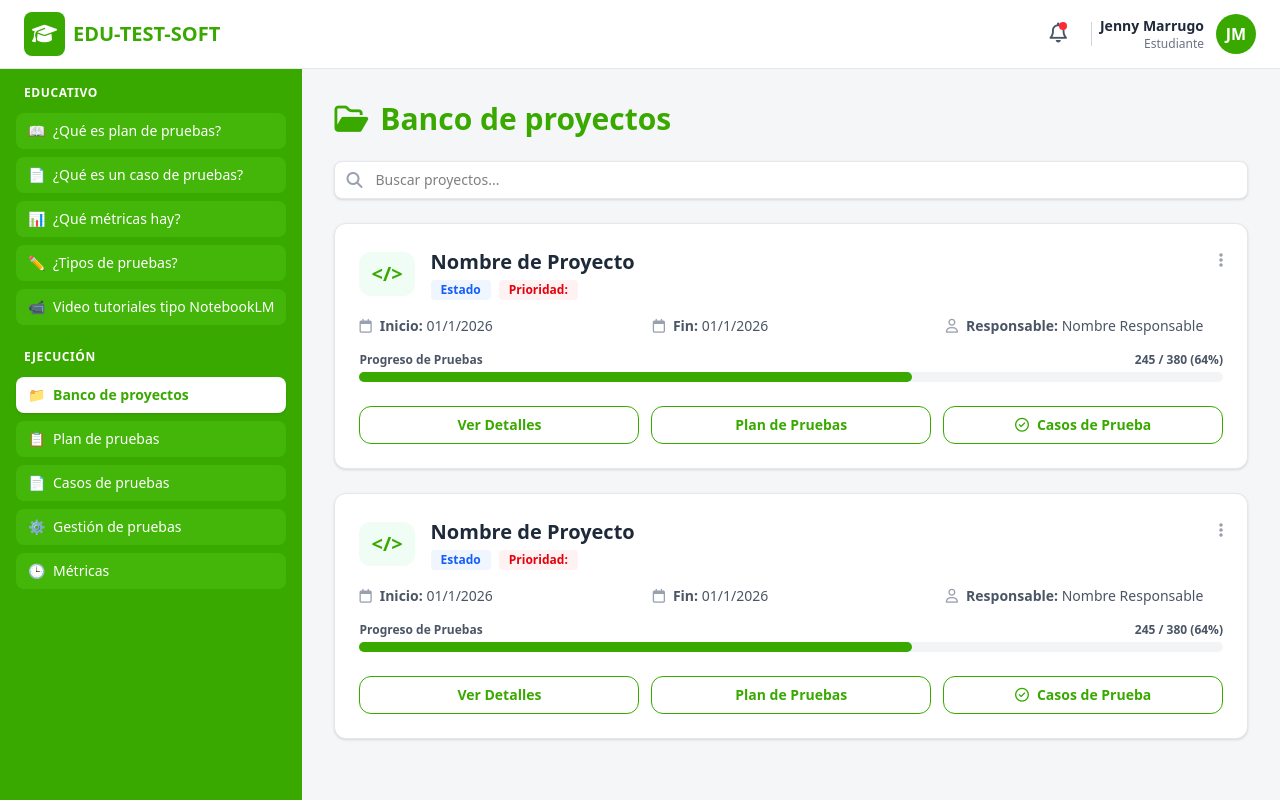
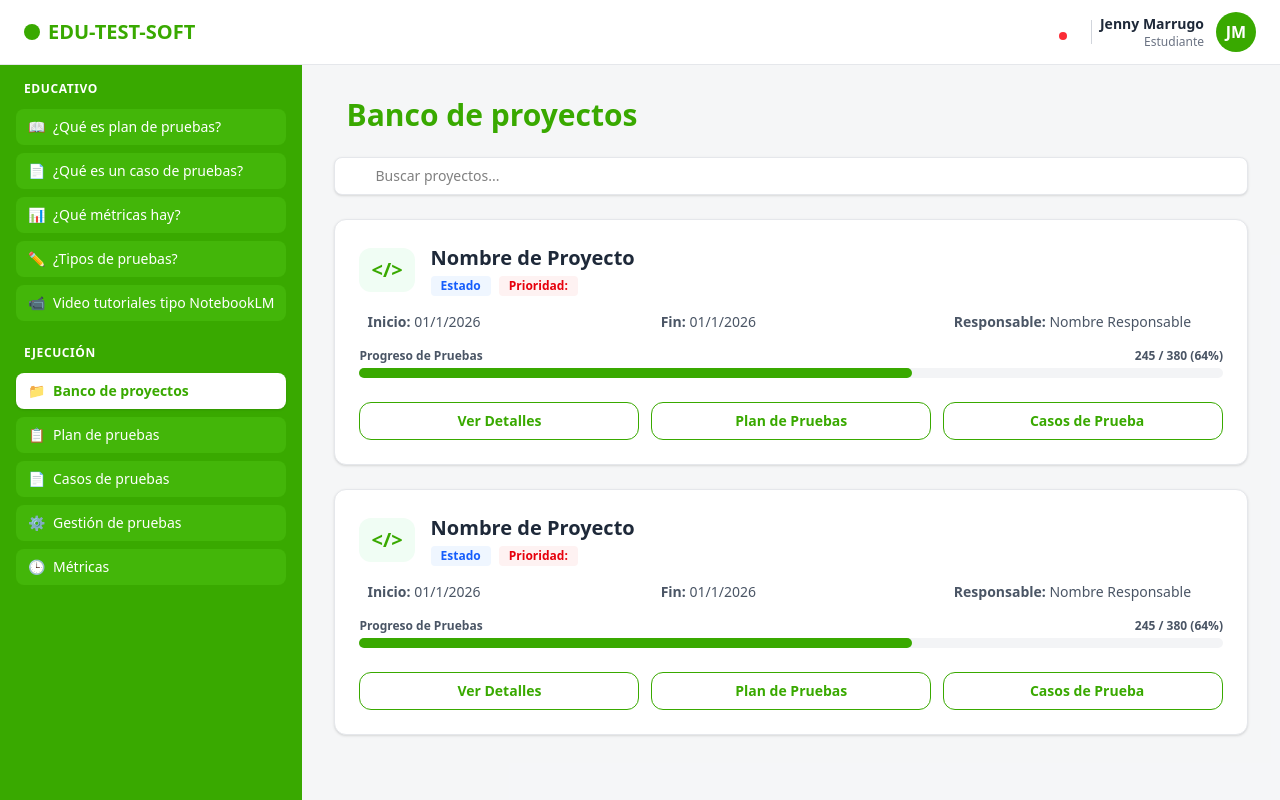
Before and after one commit to nicolasruizc05/Edu-test-soft, a website: page banco_de_proyecto.html in a window 1280 px wide. Drawn offline with Linux system fonts and the light colour scheme.

Commit message:
Add files via upload

```diff
--- a/banco_de_proyecto.html
+++ b/banco_de_proyecto.html
@@ -4,7 +4,6 @@
     <meta charset="UTF-8">
     <meta name="viewport" content="width=device-width, initial-scale=1.0">
     <link class="styles" rel="stylesheet" href="src/output.css">
-    <link rel="stylesheet" href="https://cdnjs.cloudflare.com/ajax/libs/font-awesome/6.4.0/css/all.min.css">
     <title>EDU-TEST-SOFT - Banco de Proyectos</title>
     <!-- Estilo personalizado para el efecto hover de la barra lateral -->
     <style>
```
Also changed, not shown: plan_de_pruebas.html (+0 -1 lines).
